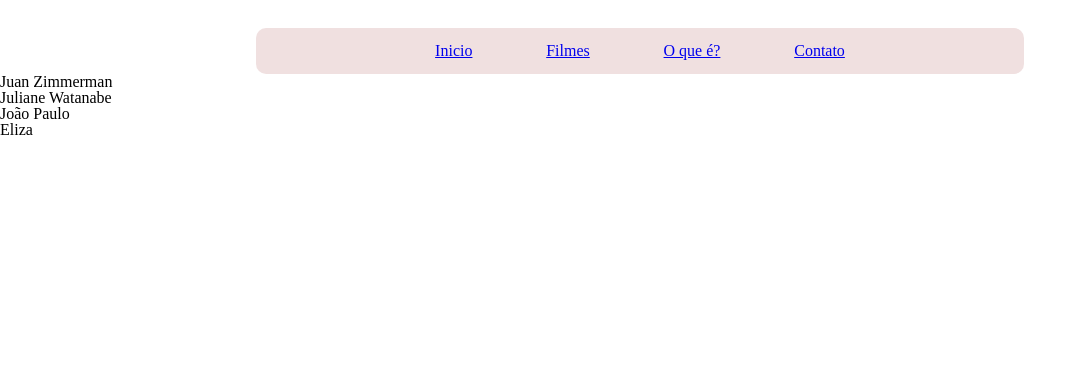
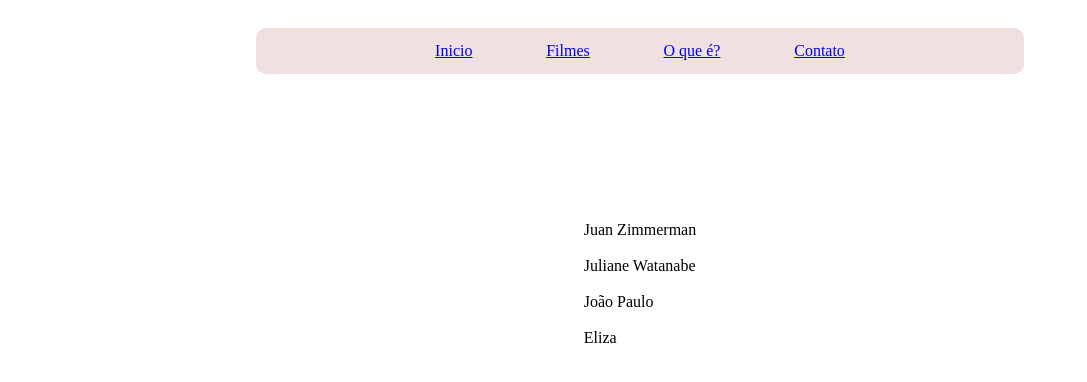
Before and after one commit to juan-zimmerman/cine_house, a plain HTML site: page contato.html in a window 1280 px wide. Shown: the part 90-472 px from the top of the page, without its empty margins (0-1087 px from the left). Drawn offline with Linux system fonts and the light colour scheme.

Commit message:
vamo la papai

```diff
--- a/contato.html
+++ b/contato.html
@@ -26,10 +26,10 @@
     </nav>
         <div id="contato">
             <ul>
-                <li>Juan Zimmerman</li>
-                <li>Juliane Watanabe</li>
-                <li>João Paulo</li>
-                <li>Eliza</li>
+                <li id="integrantes">Juan Zimmerman</li>
+                <li id="integrantes">Juliane Watanabe</li>
+                <li id="integrantes">João Paulo</li>
+                <li id="integrantes">Eliza</li>
             </ul>
         </div>
     </nav>
--- a/style.css
+++ b/style.css
@@ -18,3 +18,12 @@
   border-radius: 10px;
   display: flex; justify-content: center;
 }
+
+#contato{
+  display: flex; justify-content: center;
+  margin: 10% 0 0 0;
+}
+
+#integrantes{
+  margin: 20px 0 0 0;
+}
```
